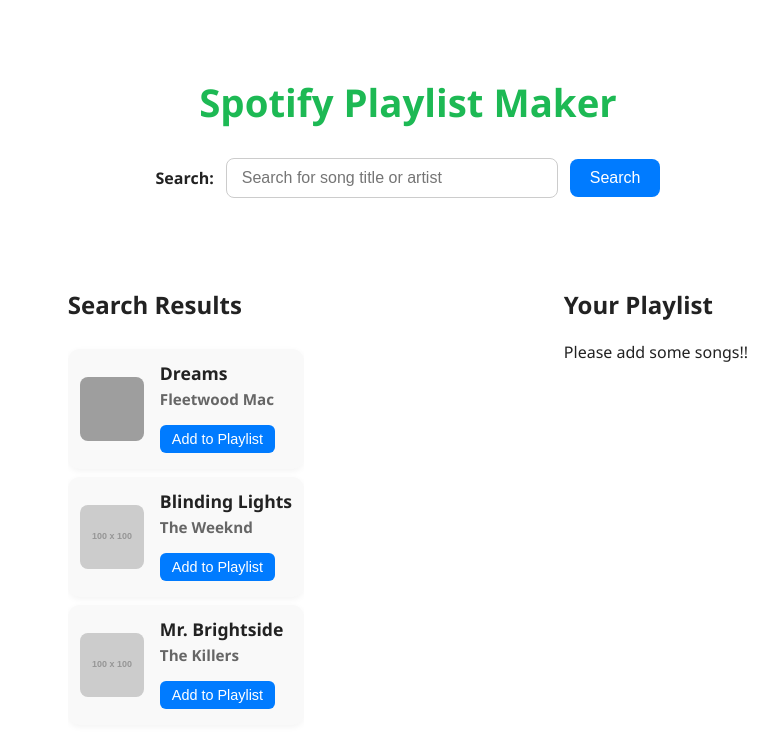
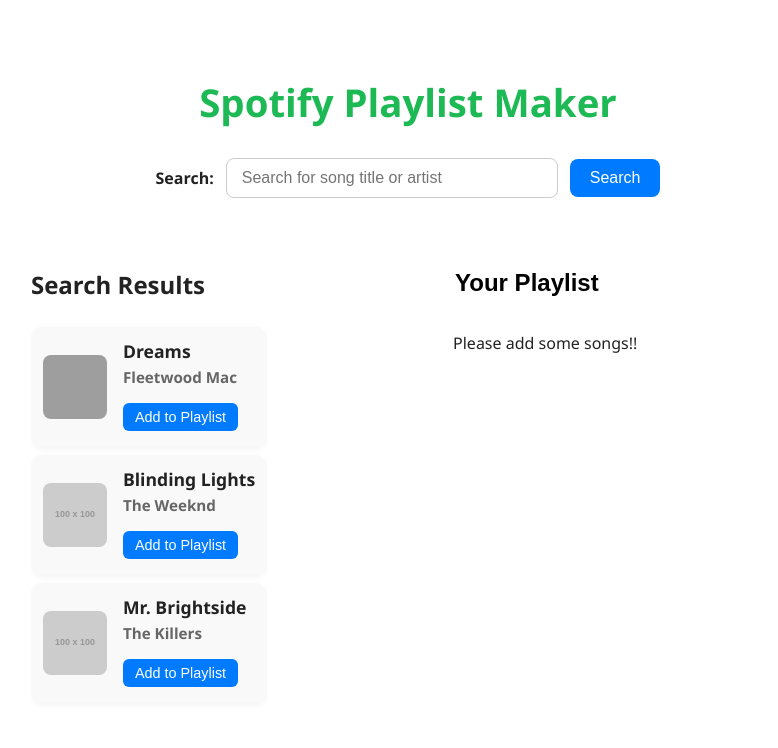
Before and after one commit to Kai-Jensen/Jamming, a React (Create React App) app: page / in a window 1280 px wide. Shown: the top 748 px of the page, without its empty margins (232-1010 px from the left). Built offline with nearby package versions, Linux system fonts and the light colour scheme; grey boxes are pictures that could not be loaded.

Commit message:
Allow user to update the playlist name

```diff
--- a/src/App.jsx
+++ b/src/App.jsx
@@ -29,6 +29,7 @@ function App() {
     }
   ];
   const [search, setSearch] = useState('');
+
   function handleSearchChange(e) {
   setSearch(e.target.value)
   }
@@ -37,6 +38,12 @@ function App() {
   setSearch('')
   setRemovedFromCurrentSearch([]);
   }
+
+  const [playlistName, setPlaylistName] = useState('Your Playlist');
+
+  function handleNameChange(e) {
+    setPlaylistName(e.target.value)
+    }
 
   const [searchResults, setSearchResults] = useState(dummyTracks);
   const [playlistTracks, setPlaylistTracks] = useState([]);
@@ -67,6 +74,7 @@ function App() {
     setSearchResults([]);
     setPlaylistTracks([]);
     setRemovedFromCurrentSearch([]);
+    setPlaylistName('Your Playlist');
   }
 
   return (
@@ -75,7 +83,7 @@ function App() {
       <SearchBar search={search} onSearchSubmit={handleSearchSubmit} onSearchChange={handleSearchChange}/>
       <div className="main">
       <SearchResults SearchResultTracks={searchResults} onAdd={addSongToPlaylist}/>
-      <Playlist playlistTracks={playlistTracks} onRemove={removeSongFromPlaylist} onCreate={handlePlaylistCreate}/>
+      <Playlist playlistTracks={playlistTracks} onRemove={removeSongFromPlaylist} onCreate={handlePlaylistCreate} playlistName={playlistName} onPlaylistNameChange={handleNameChange}/>
       </div>
     </div>
   );
--- /dev/null
+++ b/src/Playlist.css
@@ -0,0 +1,15 @@
+.playlist-title-input {
+    font-size: 1.5rem;
+    font-weight: bold;
+    border: none;
+    border-bottom: 2px solid transparent;
+    outline: none;
+    width: 100%;
+    margin-bottom: 1rem;
+    background-color: transparent;
+    transition: border-color 0.3s;
+  }
+
+  .playlist-title-input:focus {
+    border-color: #1db954;
+  }
--- a/src/Playlist.jsx
+++ b/src/Playlist.jsx
@@ -1,20 +1,22 @@
 import React from 'react';
 import TrackList from './Tracklist';
 import SaveButton from './SaveButton';
+import './Playlist.css'
 
-function Playlist({playlistTracks, onRemove, onCreate}) {
+function Playlist({playlistTracks, onRemove, onCreate, playlistName, onPlaylistNameChange}) {
 
   if(playlistTracks.length === 0) {
     return (
       <div>
-        <h2>Your Playlist</h2>
+
+        <input className="playlist-title-input" placeholder='Your Playlist' value={playlistName} onChange={onPlaylistNameChange}/>
         <p>Please add some songs!!</p>
       </div>
     )
   } else {
  return (
    <div>
-    <h2>Your Playlist</h2>
+    <input className="playlist-title-input" placeholder='Your Playlist' value={playlistName} onChange={onPlaylistNameChange}/>
     <TrackList tracks={playlistTracks} onRemove={onRemove}/>
     <SaveButton onCreate={onCreate}/>
     </div>
--- /dev/null
+++ b/src/SearchResults.css
@@ -0,0 +1,9 @@
+.search-results-h2 {
+    font-size: 1.5rem;
+    font-weight: bold;
+    border: none;
+    border-bottom: 2px solid transparent;
+    outline: none;
+    width: 100%;
+    margin: 0px 0px 1rem 0px;
+  }
--- a/src/SearchResults.jsx
+++ b/src/SearchResults.jsx
@@ -1,5 +1,6 @@
 import React from 'react';
 import TrackList from './Tracklist';
+import './SearchResults.css'
 
 function SearchResults({SearchResultTracks, onAdd}) {
 
@@ -8,14 +9,14 @@ function SearchResults({SearchResultTracks, onAdd}) {
   if(SearchResultTracks.length === 0) {
     return (
       <div>
-        <h2>Search Results</h2>
+        <p className="search-results-h2">Search Results</p>
         <p>Please search for some songs!!</p>
       </div>
     )
   } else {
   return (
    <div>
-    <h2>Search Results</h2>
+    <p className="search-results-h2">Search Results</p>
     <TrackList tracks={SearchResultTracks} onAdd={onAdd}/>
     </div>
  )}
```
